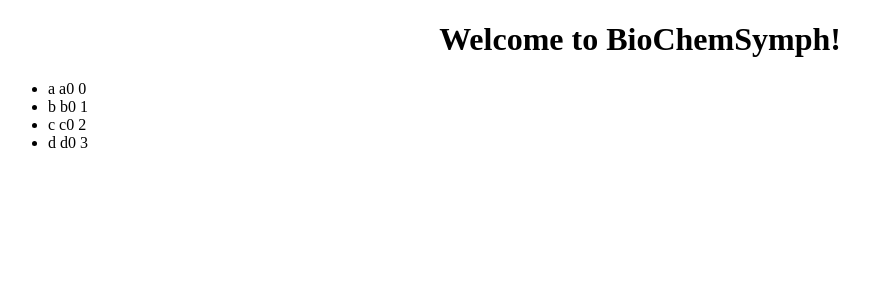
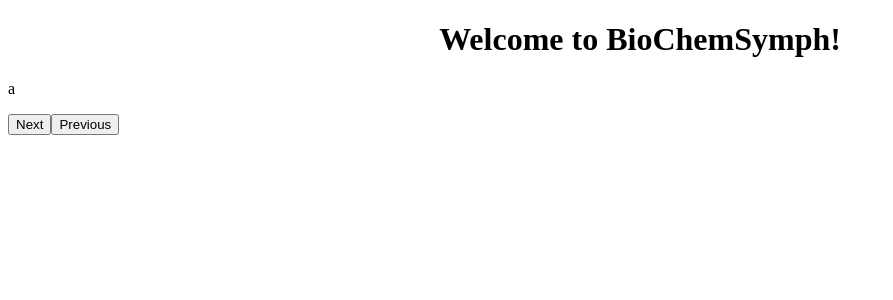
Before and after one commit to andrewsalapack/MEAN-biochem, an Angular app: page / in a window 1280 px wide. Shown: the top 300 px of the page, without its empty margins (0-893 px from the left). Built offline with nearby package versions, Linux system fonts and the light colour scheme.

Commit message:
Single flashcard component functionally complete

```diff
--- a/src/app/app.component.html
+++ b/src/app/app.component.html
@@ -2,4 +2,4 @@
 <div style="text-align:center">
   <h1> Welcome to {{title}}!</h1>
 </div>
-<flashcard></flashcard>
+<flashcard-single></flashcard-single>
--- a/src/app/flashcard.component.ts
+++ /dev/null
@@ -1,22 +0,0 @@
-import { Component, OnInit } from '@angular/core';
-import { Flashcard } from './flashcard';
-import { FlashcardContentService } from './flashcard-content.service';
-
-@Component({
-    selector: 'flashcard',
-    templateUrl: './flashcard.component.html'
-})
-
-export class FlashcardComponent implements OnInit {
-    flashcards: Flashcard[];
-
-    constructor(private flashcardContentService: FlashcardContentService) { }
-
-    getFlashcards(): void {
-        this.flashcardContentService.getFlashcards().then(flashcards => this.flashcards = flashcards);
-    }
-
-    ngOnInit(): void {
-        this.getFlashcards();
-    }
-}
--- a/src/app/flashcard-content.service.ts
+++ b/src/app/flashcard/flashcard-content.service.ts
@@ -4,7 +4,7 @@
 
 @Injectable()
 export class FlashcardContentService {
-    getFlashcards(): Promise<Flashcard[]> {
+    getFlashcards(): Promise<any> {
         return Promise.resolve(Flashcards);
     }
 }
--- /dev/null
+++ b/src/app/flashcard/flashcard-list/flashcard-list.component.ts
@@ -0,0 +1,59 @@
+import { Component, OnInit } from '@angular/core';
+import { Flashcard } from '../flashcard';
+import { FlashcardContentService } from '../flashcard-content.service';
+
+@Component({
+    selector: 'flashcard',
+    templateUrl: './flashcard-list.component.html'
+})
+
+export class FlashcardListComponent implements OnInit {
+  flashcards: Flashcard[];
+  frontSideUp: boolean = true;
+  currentCard: Flashcard[];
+  display: string;
+
+  constructor(private flashcardContentService: FlashcardContentService) { }
+
+  cardClick(): void {
+    this.frontSideUp = !this.frontSideUp;
+  }
+
+//   nextCardClick(): void {
+//     if (this.currentCard.position + 1 == this.flashcards.length) {
+//       this.currentCard = this.flashcards[0]
+//     } else {
+//     this.currentCard = this.flashcards[this.currentCard.position + 1]
+//     }
+//     this.frontSideUp = true;
+//   }
+
+//   lastCardClick(): void {
+//       if (this.currentCard.position == 0) {
+//         this.currentCard = this.flashcards[this.flashcards.length - 1]
+//     } else {
+//       this.currentCard = this.flashcards[this.currentCard.position - 1]
+//     }
+//     this.frontSideUp = true;
+//   }
+
+//   cardFlip(): void {
+//     this.frontSideUp = !this.frontSideUp;
+//     if (this.frontSideUp) {
+//       this.display = this.currentCard.frontContent;
+//     } else {
+//       this.display = this.currentCard.backContent;
+//     }
+//   }
+
+  getFlashcards(): void {
+    this.flashcardContentService.getFlashcards().then(flashcards => this.flashcards = flashcards);
+    this.flashcards = this.flashcards;
+  }
+
+  ngOnInit(): void {
+        this.getFlashcards();
+        this.currentCard = this.flashcards;
+        console.log(this.currentCard);
+  }
+}
--- /dev/null
+++ b/src/app/flashcard/flashcard-single/flashcard-single.component.html
@@ -0,0 +1,11 @@
+<div *ngIf="flashcards">
+<p (click)="cardFlip()">
+  {{display}}
+</p>
+<button (click)="nextCardClick()">
+  Next
+</button>
+<button (click)="lastCardClick()">
+  Previous
+</button>
+</div>
--- /dev/null
+++ b/src/app/flashcard/flashcard-single/flashcard-single.component.ts
@@ -0,0 +1,63 @@
+import { Component, OnInit } from '@angular/core';
+import { Flashcard } from '../flashcard';
+import { FlashcardContentService } from '../flashcard-content.service';
+
+@Component({
+  selector: 'flashcard-single',
+  templateUrl: './flashcard-single.component.html'
+})
+
+
+export class FlashcardSingleComponent implements OnInit {
+  flashcards: Flashcard[];
+  frontSideUp: boolean = true;
+  currentCard: Flashcard;
+  display: string;
+
+  constructor(private flashcardContentService: FlashcardContentService) { }
+
+  cardClick(): void {
+    this.frontSideUp = !this.frontSideUp;
+  }
+
+  nextCardClick(): void {
+    if (this.currentCard.position + 1 == this.flashcards.length) {
+      this.currentCard = this.flashcards[0]
+    } else {
+    this.currentCard = this.flashcards[this.currentCard.position + 1]
+    }
+    this.frontSideUp = true;
+    this.display = this.currentCard.frontContent;
+  }
+
+  lastCardClick(): void {
+      if (this.currentCard.position == 0) {
+        this.currentCard = this.flashcards[this.flashcards.length - 1]
+    } else {
+      this.currentCard = this.flashcards[this.currentCard.position - 1]
+    }
+    this.frontSideUp = true;
+    this.display = this.currentCard.frontContent;
+  }
+
+  cardFlip(): void {
+    this.frontSideUp = !this.frontSideUp;
+    if (this.frontSideUp) {
+      this.display = this.currentCard.frontContent;
+    } else {
+      this.display = this.currentCard.backContent;
+    }
+  }
+
+  getFlashcards(): void {
+    this.flashcardContentService.getFlashcards().then(flashcards => {
+      this.flashcards = flashcards,
+      this.currentCard = this.flashcards[0]
+      this.display = this.currentCard.frontContent;
+    });
+  }
+
+  ngOnInit(): void {
+        this.getFlashcards();
+  }
+}
--- /dev/null
+++ b/src/app/flashcard/mock-flashcard-content.ts
@@ -0,0 +1,8 @@
+import { Flashcard } from './flashcard';
+
+export const Flashcards: Flashcard[] = [
+    {frontContent: 'a', backContent: 'a0', position: 0},
+    {frontContent: 'b', backContent: 'b0', position: 1},
+    {frontContent: 'c', backContent: 'c0', position: 2},
+    {frontContent: 'd', backContent: 'd0', position: 3}
+];
--- a/src/app/mock-flashcard-content.ts
+++ /dev/null
@@ -1,8 +0,0 @@
-import { Flashcard } from './flashcard';
-
-export const Flashcards: Flashcard[] = [
-    {frontContent: 'a', backContent: 'a0', position:0},
-    {frontContent: 'b', backContent: 'b0', position:1},
-    {frontContent: 'c', backContent: 'c0', position:2},
-    {frontContent: 'd', backContent: 'd0', position:3}
-];
```
Also changed, not shown: src/app/app.module.ts (+5 -3 lines), src/app/flashcard/flashcard-list/flashcard-list.component.html (line endings or trailing spaces), src/app/flashcard/flashcard-single/flashcard-single.component.css (added), src/app/flashcard/flashcard.ts (renamed from src/app/flashcard.ts), 1 other file (tests, documents, lock files or other folders).
